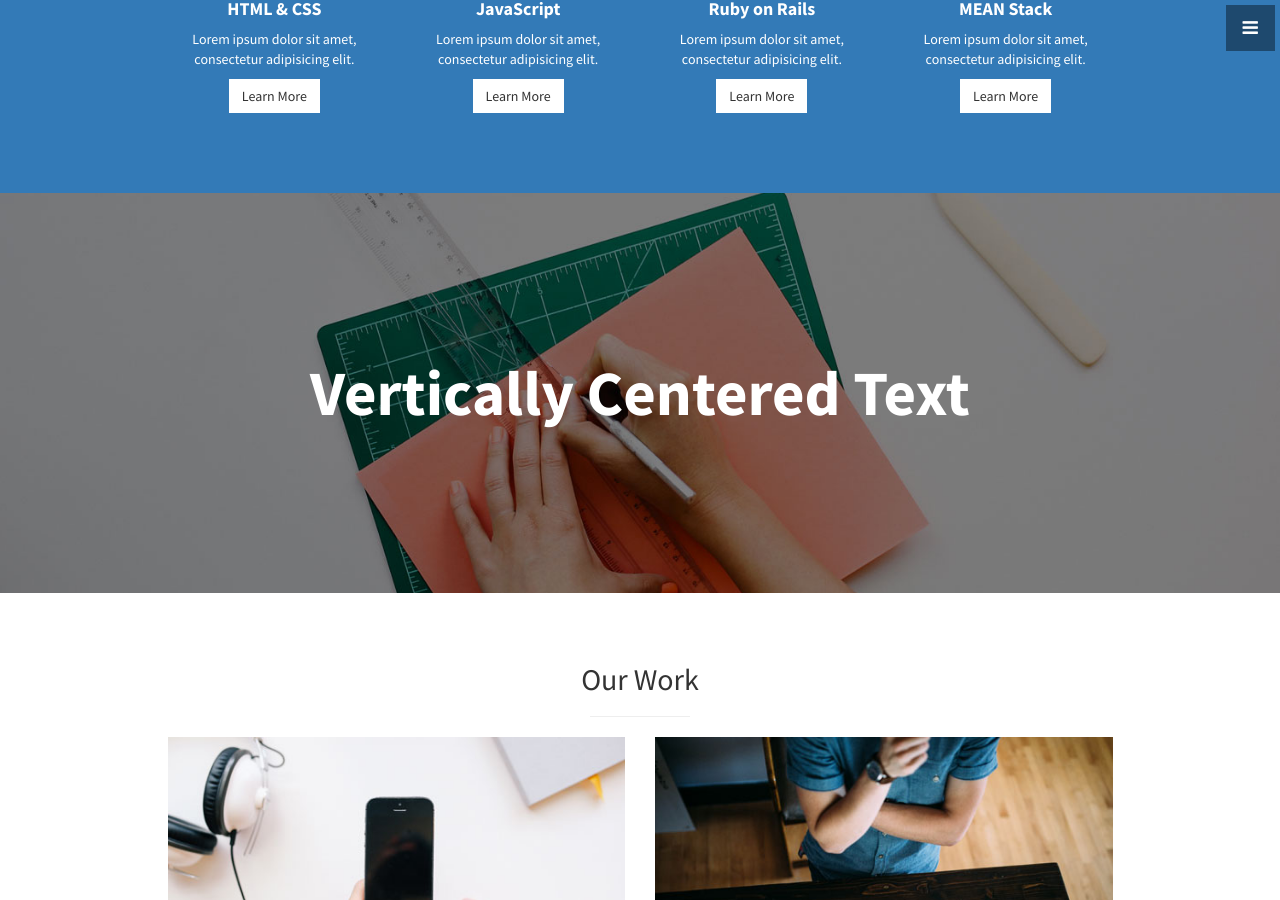
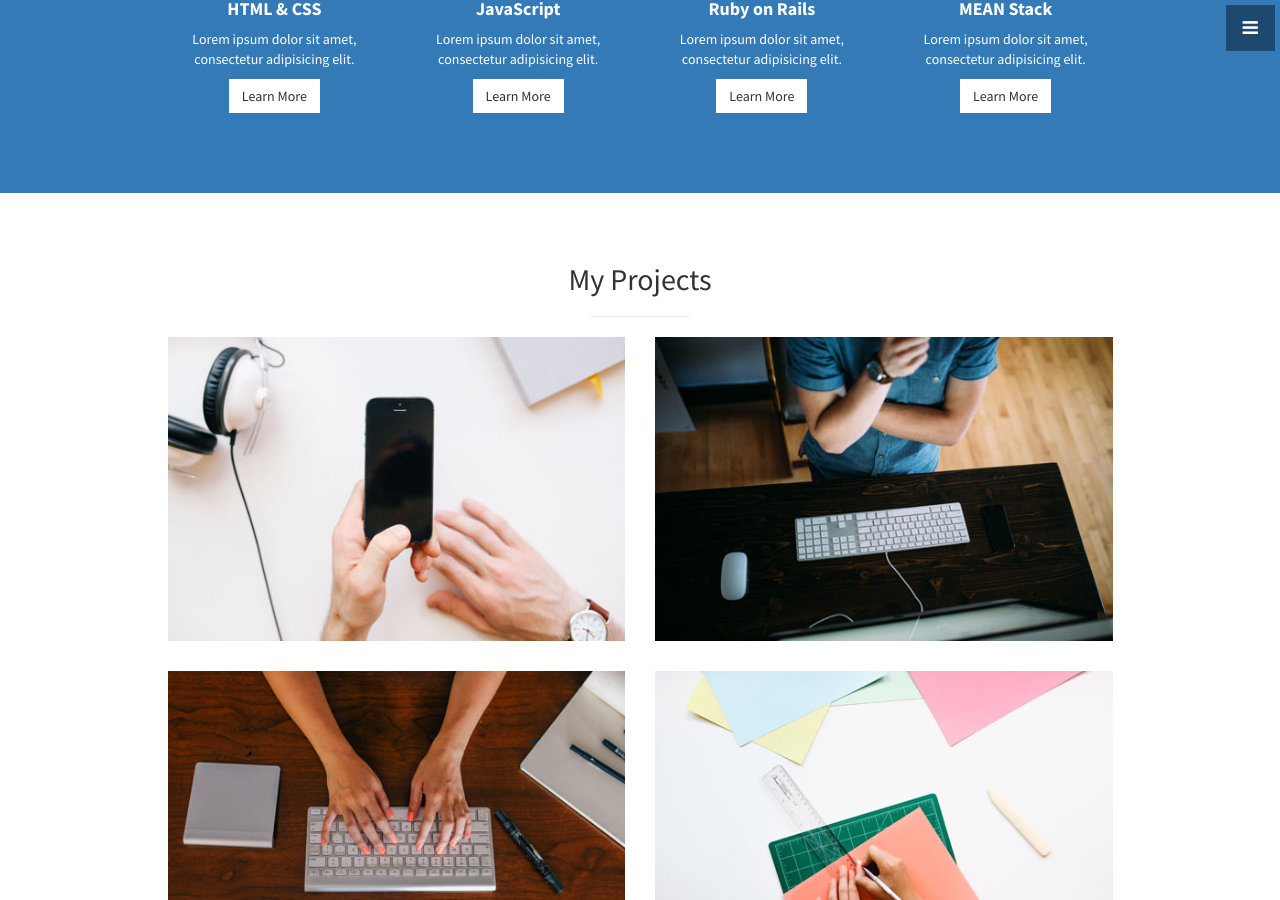
Before and after one commit to kashj22/kashj22.github.io, a Jekyll site: the page built from index.html, in a window 1280 px wide and 900 px high, scrolled down 1697 px. Built offline with Jekyll 4.4.1, drawn with Linux system fonts in a browser that asks for light colours; some of the changed text lies outside the part shown.

Commit message:
map removed

```diff
--- a/_includes/footer.html
+++ b/_includes/footer.html
@@ -10,7 +10,7 @@
           {% endfor %}
         </p>
         <ul class="list-unstyled">
-          <li><i class="fa fa-phone fa-fw"></i> {{ site.telephone }}</li>
+          <!-- <li><i class="fa fa-phone fa-fw"></i> {{ site.telephone }}</li> -->
           <li><i class="fa fa-envelope-o fa-fw"></i>  <a href="mailto:{{ site.email }}">{{ site.email }}</a>
           </li>
         </ul>
--- a/_includes/portfolio.html
+++ b/_includes/portfolio.html
@@ -2,7 +2,7 @@
   <div class="container">
     <div class="row">
       <div class="col-lg-10 col-lg-offset-1 text-center">
-        <h2>Our Work</h2>
+        <h2>My Projects</h2>
         <hr class="small">
         <div class="row">
           <div class="col-md-6">
--- a/_layouts/front.html
+++ b/_layouts/front.html
@@ -9,10 +9,10 @@
   {% include header.html %}
   {% include about.html %}
   {% include services.html %}
-  {% include callout.html %}
+  <!-- {% include callout.html %} -->
   {% include portfolio.html %}
-  {% include call-to-action.html %}
-  {% include map.html %}
+  <!-- {% include call-to-action.html %} -->
+  <!-- {% include map.html %} -->
   {% include footer.html %}
   {% include scripts.html %}
 
```
